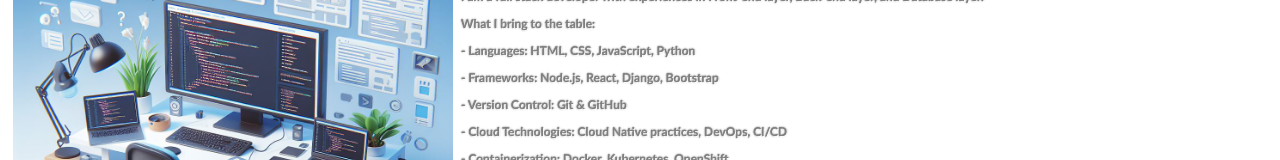
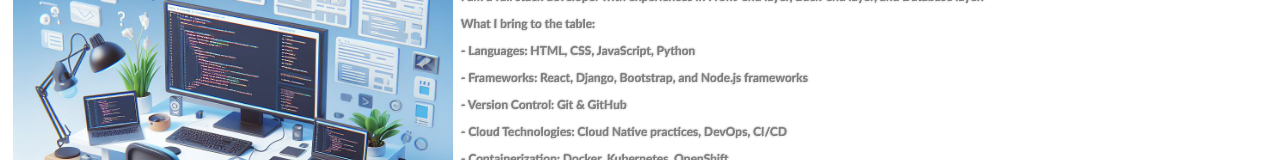
Before and after one commit to Jean-Joooo/Full-Stack-Portofolio-Project-htmlcssjs-Coursera-IBM, a plain HTML site: page index.html in a window 1280 px wide. Shown: the part 226-386 px from the top of the page. Drawn offline with Linux system fonts and the light colour scheme; a script that the page names is missing.

Commit message:
Update index.html

```diff
--- a/index.html
+++ b/index.html
@@ -45,7 +45,7 @@
             <p>I am a full stack developer with experiences in Front-end layer, Back-end layer, and Database layer.</p>
             <p>What I bring to the table:</p>
             <p>- Languages: HTML, CSS, JavaScript, Python</p>
-            <p>- Frameworks: Node.js, React, Django, Bootstrap</p>
+            <p>- Frameworks: React, Django, Bootstrap, and Node.js frameworks</p>
             <p>- Version Control: Git & GitHub</p>
             <p>- Cloud Technologies: Cloud Native practices, DevOps, CI/CD</p>
             <p>- Containerization: Docker, Kubernetes, OpenShift</p>
```
